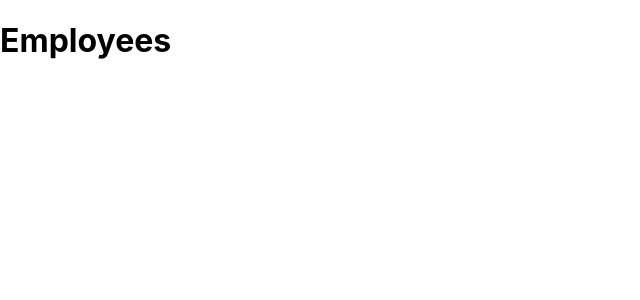
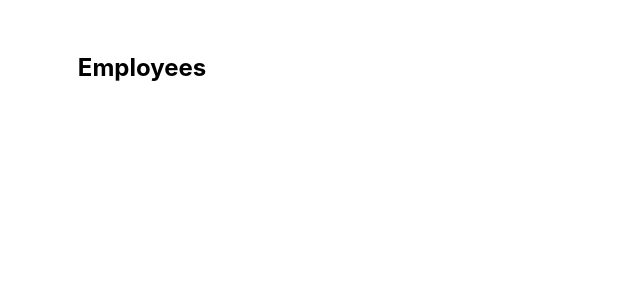
Before and after one commit to SinethembaDlova/employees-portal, a React (Create React App) app: page /employees in a window 1280 px wide. Shown: the top 300 px of the page, without its empty margins (0-640 px from the left). Built offline with nearby package versions, Linux system fonts and the light colour scheme.

Commit message:
created a container component

```diff
--- a/package.json
+++ b/package.json
@@ -12,6 +12,7 @@
     "react-redux": "^8.0.5",
     "react-router-dom": "^6.4.5",
     "react-scripts": "5.0.1",
+    "styled-components": "^5.3.6",
     "web-vitals": "^2.1.4"
   },
   "scripts": {
--- /dev/null
+++ b/src/components/Container/index.js
@@ -0,0 +1,10 @@
+import React from 'react';
+import { PageContainer } from './index.style';
+
+const Container = ({ children }) => {
+
+  return <PageContainer> {children}</PageContainer>;
+
+};
+
+export default Container;
--- /dev/null
+++ b/src/components/Container/index.style.js
@@ -0,0 +1,9 @@
+import styled from 'styled-components';
+
+
+export const PageContainer = styled.section`
+  height: 100%;
+  padding: 20px 65px;
+  background-color: white;
+  margin: 1% 1% 1% 1%;
+`;
--- a/src/views/employees/index.js
+++ b/src/views/employees/index.js
@@ -1,9 +1,12 @@
 import React, { Fragment } from 'react';
+import Container from '../../components/Container';
 
 const Employees = () => {
   return (
     <Fragment>
-      <h1>Employees</h1>
+        <Container>
+            <h1>Employees</h1>
+        </Container>
     </Fragment>
   );
 };
```
Also changed, not shown: 2 other files (tests, documents, lock files or other folders).
